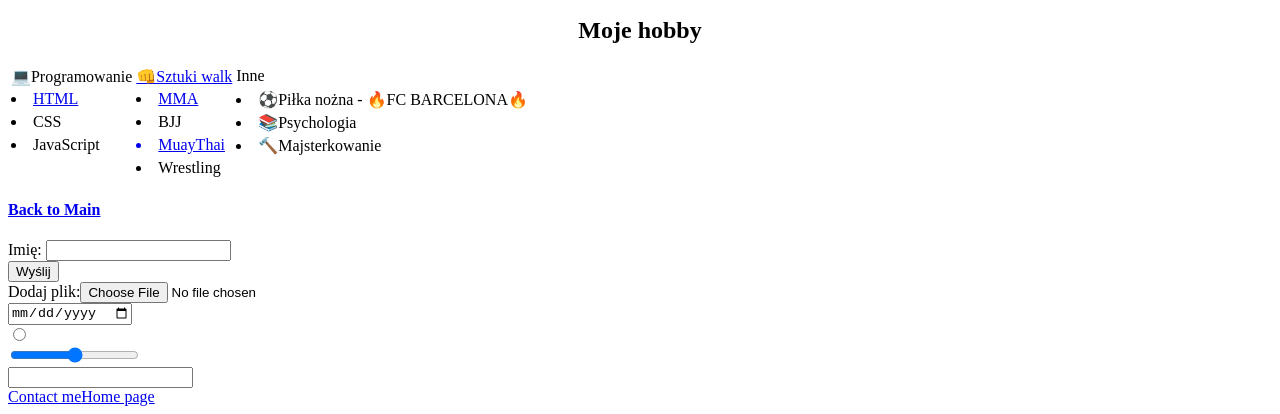
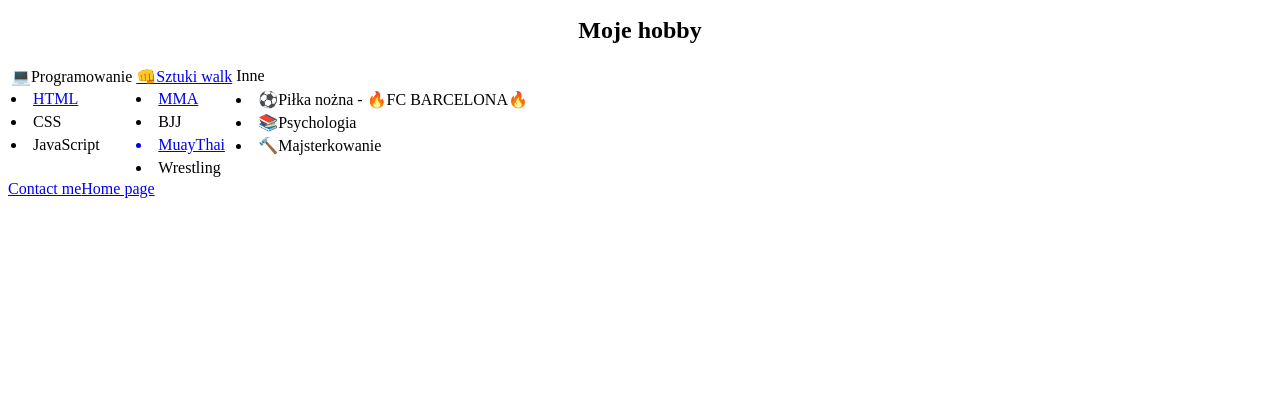
Before and after one commit to MariuszZbikowski/cv, a plain HTML site: page hobbies.html in a window 1280 px wide. Shown: the part 398-812 px from the top of the page. Drawn offline with Linux system fonts and the light colour scheme.

Commit message:
Update hobbies.html

```diff
--- a/hobbies.html
+++ b/hobbies.html
@@ -11,9 +11,6 @@
     <img src="https://scontent.fwaw5-1.fna.fbcdn.net/v/t1.0-1/p240x240/46486184_2554191864592702_1525631903195987968_n.jpg?_nc_cat=108&_nc_ht=scontent.fwaw5-1.fna&oh=10484cd0c72b4eecd28cb3d6aabd2b4f&oe=5CE7DDF6" alt=""/>
 <h1>Mariusz Żbikowski</h1>
 <hr color="green" width="80%"size="3"/>
-
-
-
 <h2>Moje hobby</h2>
   </center>
   <table>
@@ -48,30 +45,7 @@
         <td></td>
         <td><li>Wrestling</li></td>
       </tr>
-
     </table>
-<a href="aboutme.html"><h4>Back to Main</h4></a>
-
-<form class="" action="index.html" method="post">
-  <label>Imię: <input type="text" type="autoc" name="" value=""></label>
-  <br>
-  <input type="submit" name="" value="Wyślij">
-  <br>
-  <label>Dodaj plik:<input type="file" name="" value=""></label>
-  <br>
-  <input type="date" name="" value="">
-  <br>
-  <input type="radio" name="" value="">
-  <br>
-
-  <input type="range" name="" value="">
-  <br>
-  <input type="datetime" name="" value="">
-  <br>
-
-
-
-</form>
   <a href="contact.html">Contact me</a><a href="index.html" target="_parent">Home page</a>
 </body>
 </html>
```
